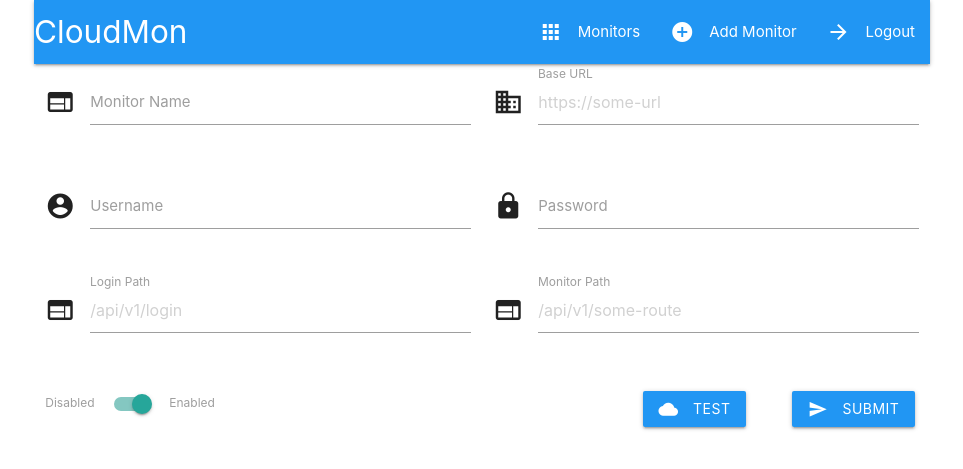
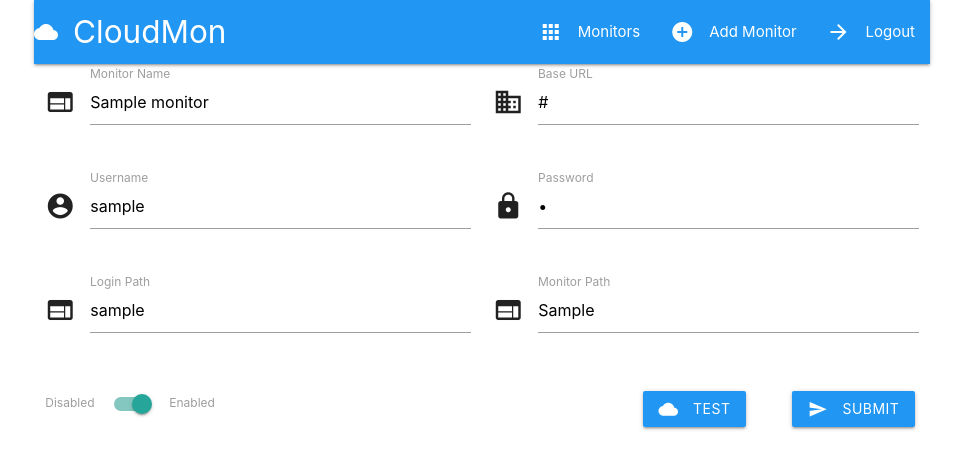
Before and after one commit to Satak/cloud-mon, a Flask app: template src/templates/monitor_form.html in a window 1280 px wide. Shown: the top 469 px of the page, without its empty margins (158-1121 px from the left). Run offline with Flask 2, Linux system fonts and the light colour scheme; the template is opened without the code that fills it: most values are stand-ins (such as "Sample title", 1, 10 or a date in 2020).

Commit message:
fix bugs and func

```diff
--- a/src/functions.py
+++ b/src/functions.py
@@ -5,6 +5,8 @@
 from monitor import Monitor
 from datetime import datetime
 from datastore import get_data
+from pprint import pprint
+from datastore import update_monitor_data
 
 
 def load_conf_file(file_name):
@@ -16,9 +18,10 @@
     # same last_check for all monitors
     now = datetime.utcnow()
     data = get_data()
-    monitors = [Monitor(**value, last_check=now) for key, value in data['monitors'].items() if key.get('enabled')]
+    monitors = [Monitor(**item, last_check=now) for item in data if item.get('enabled')]
     for monitor in monitors:
         monitor.monitor()
+        update_monitor_data(monitor.as_dict(password=True))
     return {'data': 'monitoring done'}
 
 
--- a/src/main.py
+++ b/src/main.py
@@ -32,7 +32,7 @@
         logging.error(str(err))
         return jsonify({'error': str(err)}), 400
 
-    monitor = Monitor(**json_data, plain_txt_pw=True)
+    monitor = Monitor(**json_data)
     monitor.monitor()
     return jsonify({'success': monitor.ok})
 
@@ -65,8 +65,8 @@
     return jsonify(data), data['status_code']
 
 
-@app.route('/api/scheduled-monitor')
-def api_scheduled_monitor():
+@app.route('/api/invoke-monitor')
+def api_invoke_monitor():
     data = monitor_all()
     return jsonify(data)
 
@@ -79,7 +79,14 @@
 
 @app.route('/add-monitor')
 def view_add_monitor():
-    return render_template('monitor_form.html')
+    return render_template('monitor_form.html', monitor=None)
+
+
+@app.route('/monitor/<string:monitor_name>')
+def view_modify_monitor(monitor_name):
+    monitor = get_data(monitor_name=monitor_name)
+    print(monitor)
+    return render_template('monitor_form.html', monitor=monitor)
 
 
 if __name__ == '__main__':
--- a/src/static/app.js
+++ b/src/static/app.js
@@ -48,7 +48,7 @@
 function addNewMonitor() {
   const url = '/api/monitors'
   const body = getNewMonitorFormData()
-  API(body, url).then(response => console.log(response)).catch(alert)
+  API(body, url).then(response => redirectToIndex()).catch(alert)
 }
 
 async function deleteMonitor(monitorName) {
@@ -58,9 +58,14 @@
   }
   const response = await fetch(url, requestParams)
   if (response.ok) {
+    document.location.reload()
     console.log('Deleted')
   } else {
     const err = await response.json()
     alert(err)
   }
 }
+
+function redirectToIndex() {
+  document.location = '/'
+}
--- a/src/templates/monitor_form.html
+++ b/src/templates/monitor_form.html
@@ -6,36 +6,36 @@
     <div class="row">
       <div class="input-field col s6">
         <i class="material-icons prefix">web</i>
-        <input id="name" type="text" class="validate">
+        <input id="name" type="text" class="validate" value="{{monitor.name}}">
         <label for="name">Monitor Name</label>
       </div>
       <div class="input-field col s6">
         <i class="material-icons prefix">domain</i>
-        <input placeholder="https://some-url" id="base_url" type="text" class="validate">
+        <input placeholder="https://some-url" id="base_url" type="text" class="validate" value="{{monitor.base_url}}">
         <label for="base_url">Base URL</label>
       </div>
     </div>
     <div class="row">
       <div class="input-field col s6">
         <i class="material-icons prefix">account_circle</i>
-        <input id="username" type="text" class="validate">
+        <input id="username" type="text" class="validate" value="{{monitor.username}}">
         <label for="username">Username</label>
       </div>
       <div class="input-field col s6">
         <i class="material-icons prefix">lock</i>
-        <input id="password" type="password" class="validate">
+        <input id="password" type="password" class="validate" value="{{monitor.password}}">
         <label for="password">Password</label>
       </div>
     </div>
     <div class="row">
       <div class="input-field col s6">
         <i class="material-icons prefix">web</i>
-        <input placeholder="/api/v1/login" id="login_path" type="text" class="validate">
+        <input placeholder="/api/v1/login" id="login_path" type="text" class="validate" value="{{monitor.login_path}}">
         <label for="login_path">Login Path</label>
       </div>
       <div class="input-field col s6">
         <i class="material-icons prefix">web</i>
-        <input placeholder="/api/v1/some-route" id="monitor_path" type="text" class="validate">
+        <input placeholder="/api/v1/some-route" id="monitor_path" type="text" class="validate" value="{{monitor.monitor_path}}">
         <label for="monitor_path">Monitor Path</label>
       </div>
     </div>
@@ -44,7 +44,7 @@
         <div class="switch">
           <label>
             Disabled
-            <input type="checkbox" checked id="monitorEnabled" name="monitorEnabled">
+            <input type="checkbox" checked id="monitorEnabled" name="monitorEnabled" {% if monitor.enabled %}checked{% endif %}>
             <span class="lever"></span>
             Enabled
           </label>
@@ -66,5 +66,6 @@
     </div>
 
   </form>
+
 </div>
 {% endblock %}
--- a/src/templates/navbar.html
+++ b/src/templates/navbar.html
@@ -1,6 +1,6 @@
 <nav class="blue">
     <div class="nav-wrapper">
-        <a href="#" class="brand-logo">CloudMon</a>
+        <a href="{{ url_for('view_index')}}" class="brand-logo"><i class="material-icons left">cloud</i>CloudMon</a>
         <ul id="nav-mobile" class="right hide-on-med-and-down">
             <li><a href="{{ url_for('view_index') }}"><i class="material-icons left">apps</i>Monitors</a></li>
             <li><a href="{{ url_for('view_add_monitor') }}"><i class="material-icons left">add_circle</i>Add Monitor</a></li>
```
Also changed, not shown: src/datastore.py (+11 -0 lines), src/monitor.py (+21 -6 lines), src/templates/monitor_table.html (+14 -4 lines).
